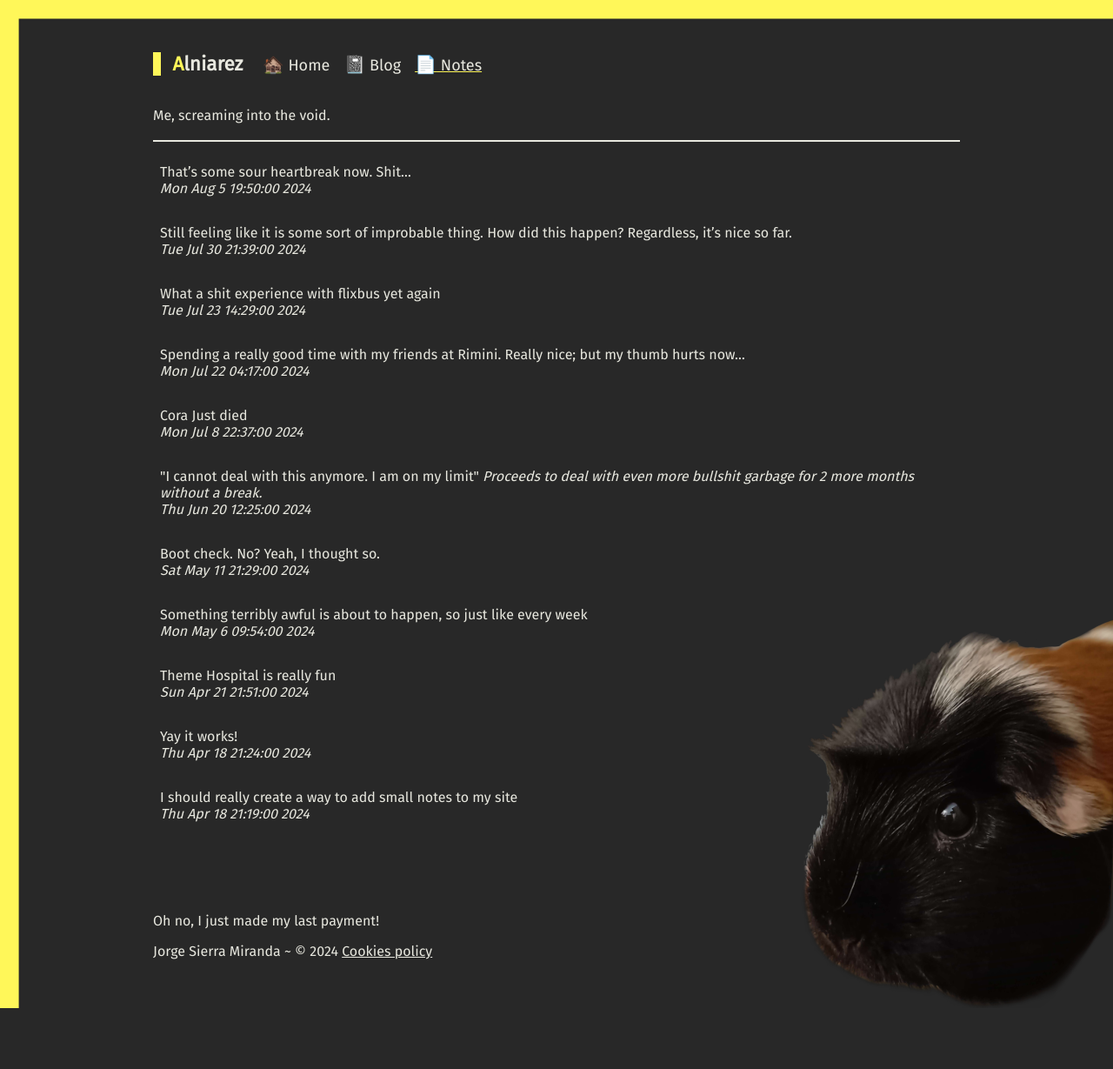
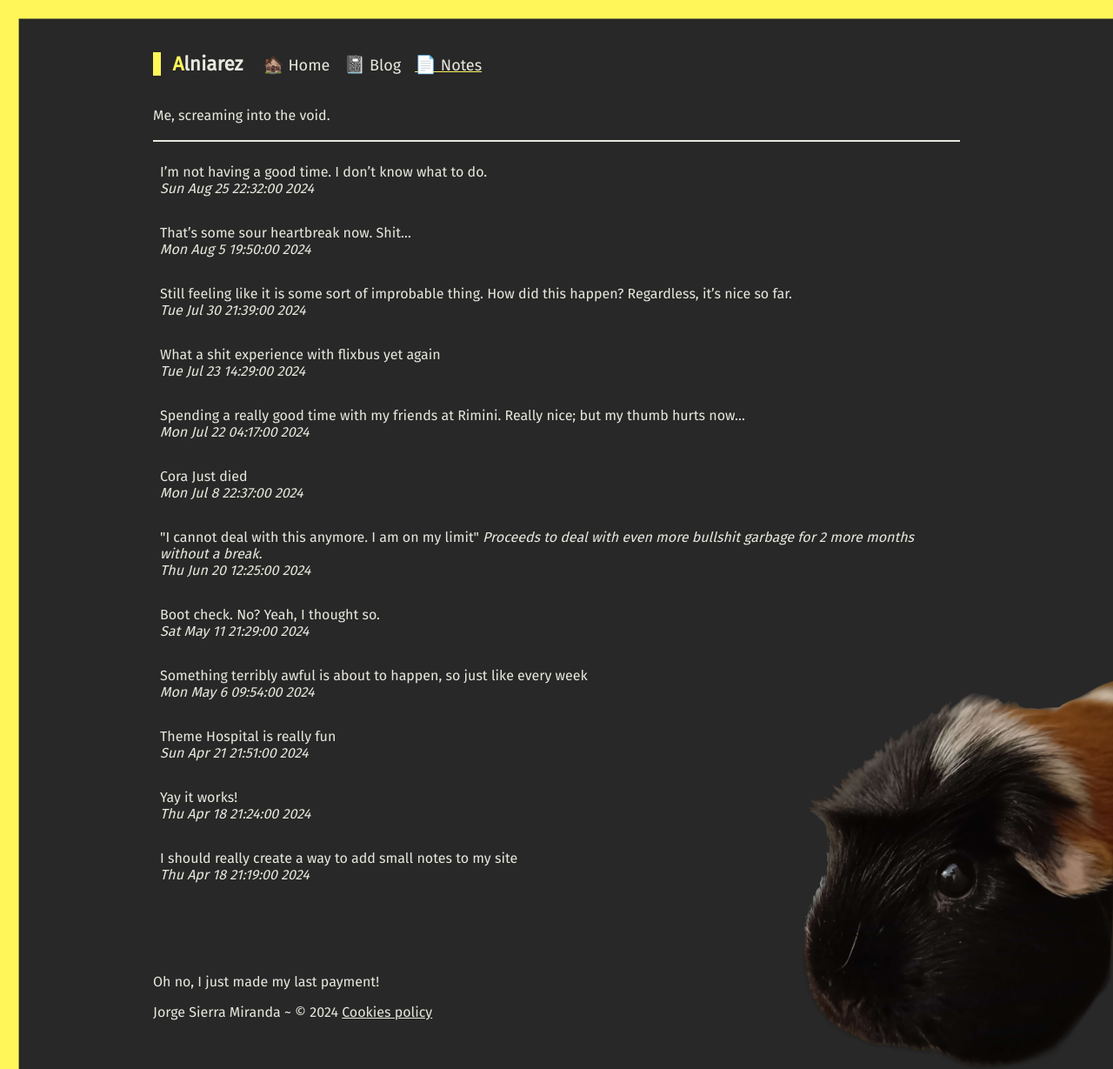
Before and after one commit to Alniarez/alniarez-web, a Jekyll site: the page built from notes.md, in a window 1280 px wide. Shown: the whole page at 87% size. Built offline with Jekyll 4.4.1, drawn with Linux system fonts in a browser that asks for light colours; before the commit the page ends 1159 px from its top, so only the background shows below that.

Commit message:
Update notes.yml

```diff
--- a/_data/notes.yml
+++ b/_data/notes.yml
@@ -1,3 +1,5 @@
+- note: I'm not having a good time. I don't know what to do.
+  date: 2024-08-25 22:32
 - note: That's some sour heartbreak now. Shit...
   date: 2024-08-05 19:50
 - note: Still feeling like it is some sort of improbable thing. How did this happen? Regardless, it's nice so far.
```
